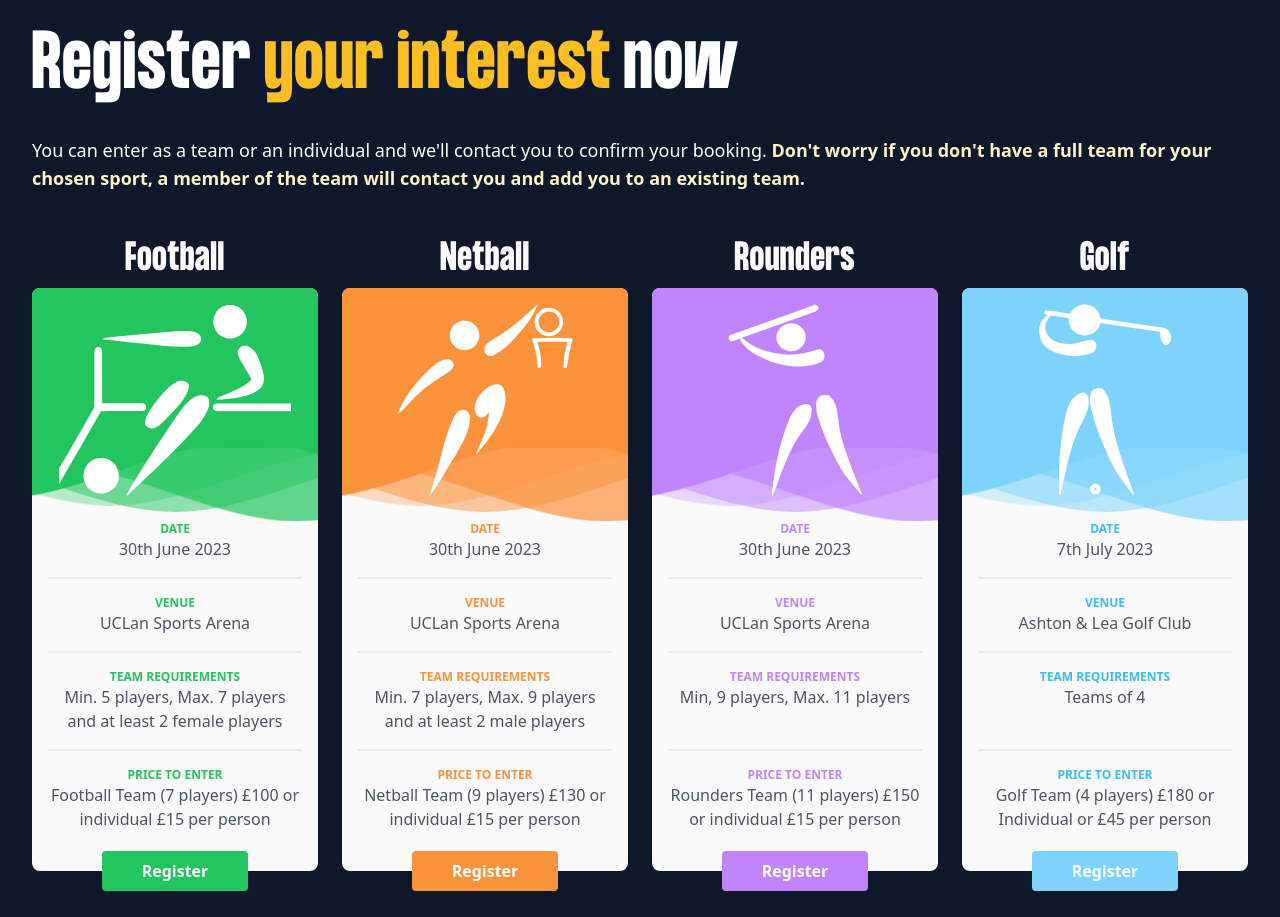
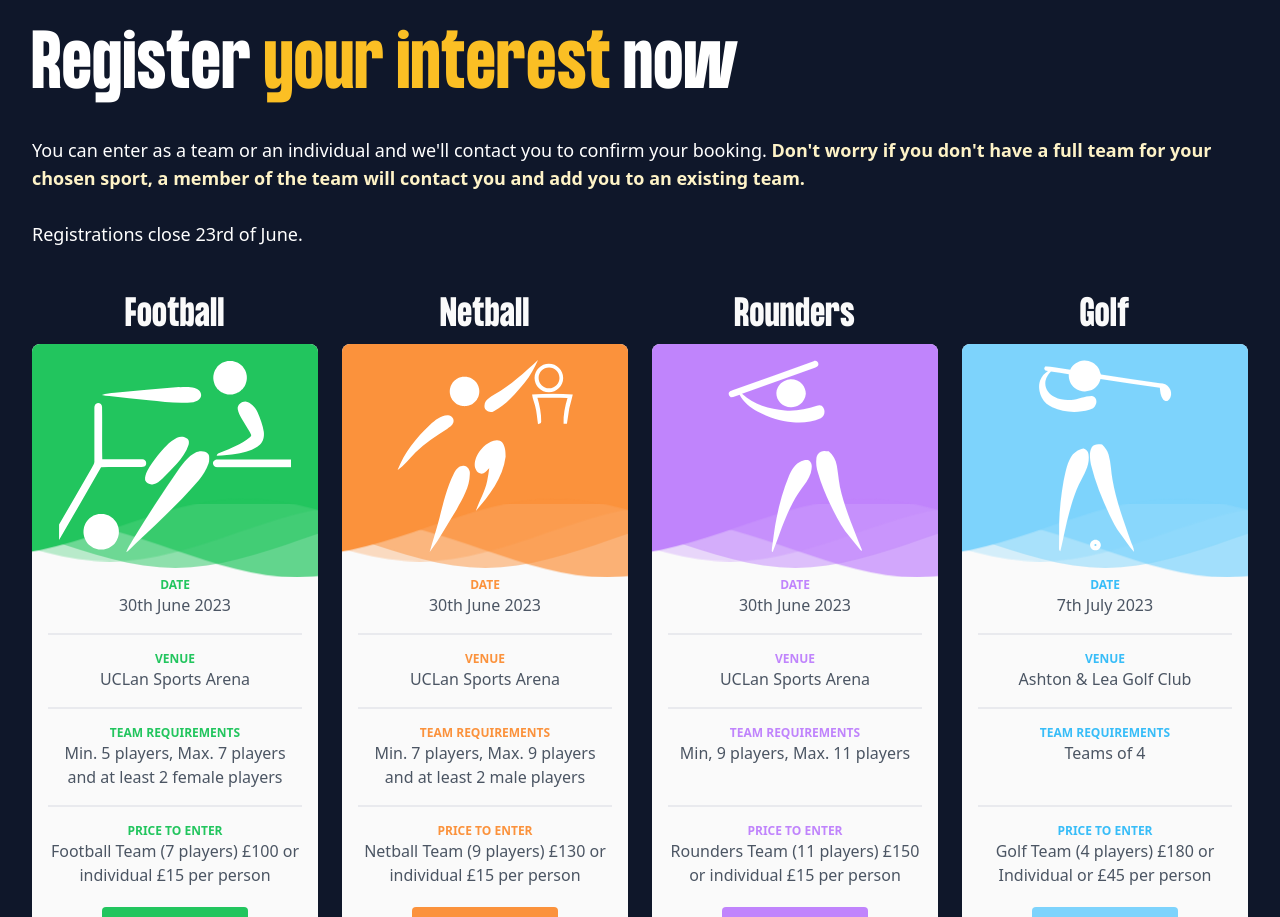
Before and after one commit to shoutconnect/Preston-City-Games-w-Players-section, a Next.js app: page / in a window 1280 px wide. Shown: the part 1900-2817 px from the top of the page. Built offline with nearby package versions, Linux system fonts and the light colour scheme.

Commit message:
added extra text

```diff
--- a/components/Price.jsx
+++ b/components/Price.jsx
@@ -27,6 +27,9 @@ export default function Price() {
               member of the team will contact you and add you to an existing
               team.
             </span>
+            <br />
+            <br />
+            Registrations close 23rd of June.
           </p>
         </div>
         <div className=" grid grid-cols-4 max-lg:grid-cols-2 max-sm:grid-cols-1 gap-6 max-sm:gap-8 ">
```
